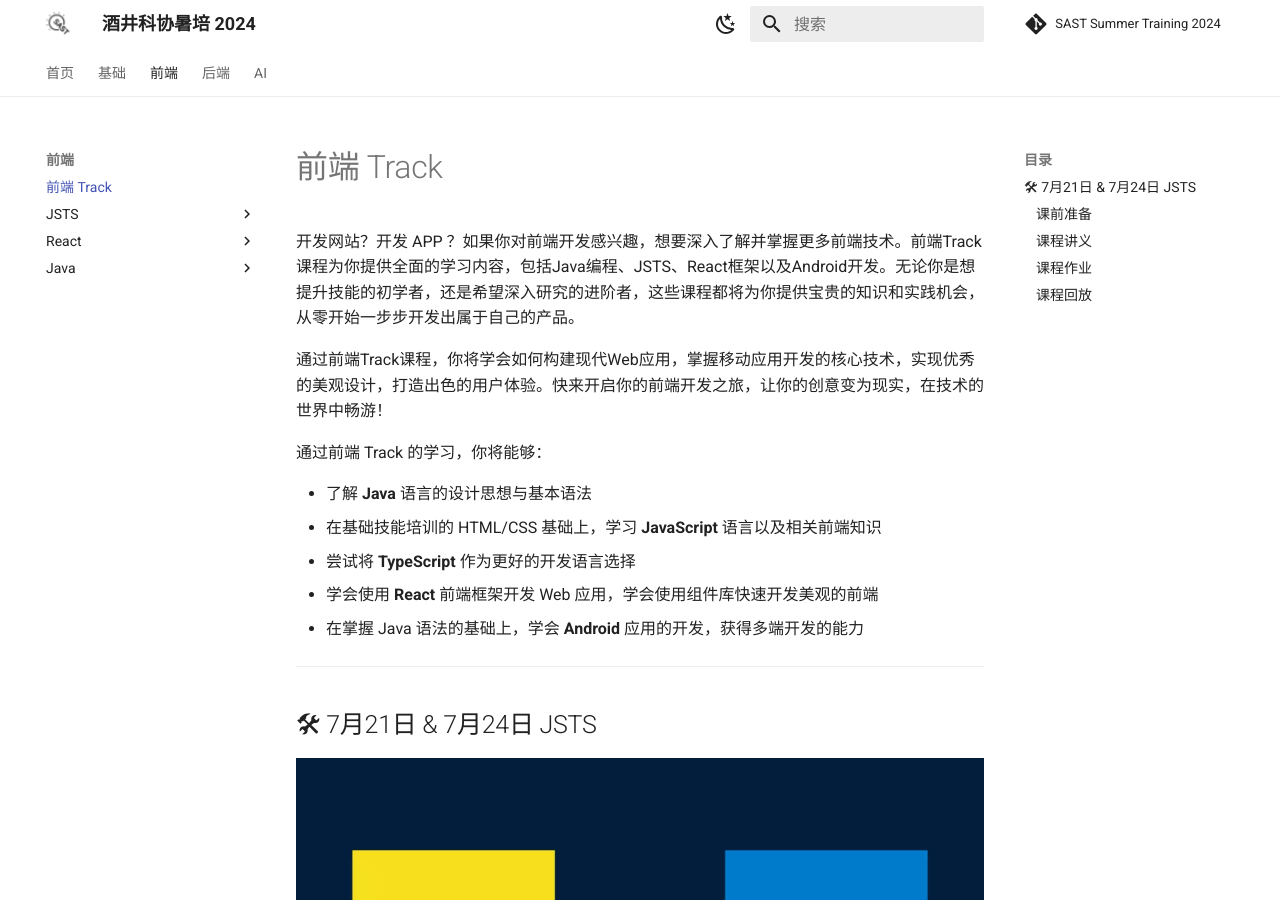
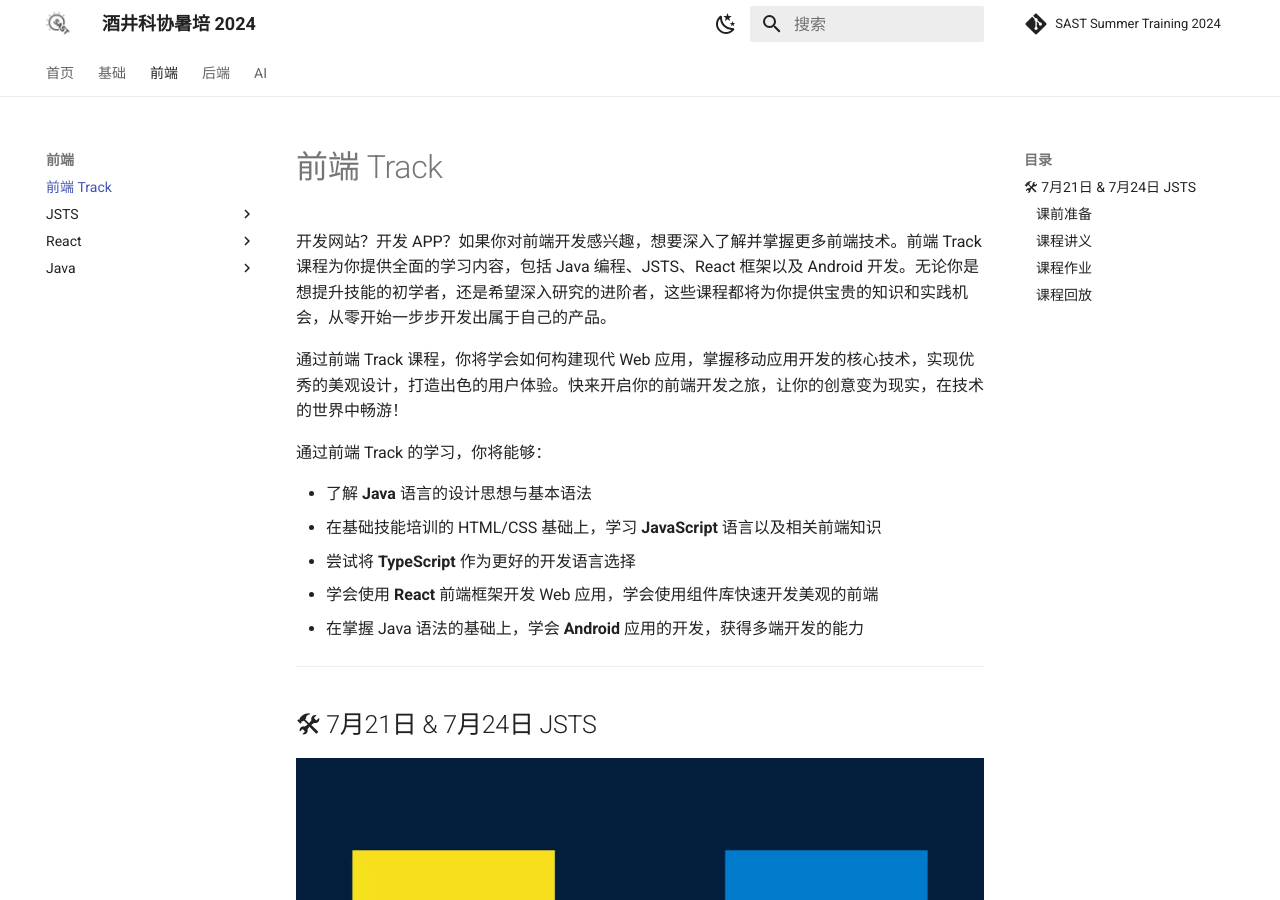
Before and after one commit to sast-summer-training-2024/sast-summer-training-2024.github.io, an MkDocs documentation site: the page built from docs/frontend/index_frontend.md, in a window 1280 px wide and 900 px high. Built offline with MkDocs 1.6.1 and Material for MkDocs 9.7.7, drawn with Linux system fonts in a browser that asks for light colours; comment, search, counter and statistics services are not loaded.

```diff
--- a/docs/frontend/index_frontend.md
+++ b/docs/frontend/index_frontend.md
@@ -1,8 +1,8 @@
 # 前端 Track
 
-开发网站？开发 APP ？如果你对前端开发感兴趣，想要深入了解并掌握更多前端技术。前端Track课程为你提供全面的学习内容，包括Java编程、JSTS、React框架以及Android开发。无论你是想提升技能的初学者，还是希望深入研究的进阶者，这些课程都将为你提供宝贵的知识和实践机会，从零开始一步步开发出属于自己的产品。
+开发网站？开发 APP？如果你对前端开发感兴趣，想要深入了解并掌握更多前端技术。前端 Track 课程为你提供全面的学习内容，包括 Java 编程、JSTS、React 框架以及 Android 开发。无论你是想提升技能的初学者，还是希望深入研究的进阶者，这些课程都将为你提供宝贵的知识和实践机会，从零开始一步步开发出属于自己的产品。
 
-通过前端Track课程，你将学会如何构建现代Web应用，掌握移动应用开发的核心技术，实现优秀的美观设计，打造出色的用户体验。快来开启你的前端开发之旅，让你的创意变为现实，在技术的世界中畅游！
+通过前端 Track 课程，你将学会如何构建现代 Web 应用，掌握移动应用开发的核心技术，实现优秀的美观设计，打造出色的用户体验。快来开启你的前端开发之旅，让你的创意变为现实，在技术的世界中畅游！
 
 通过前端 Track 的学习，你将能够：
 
```
